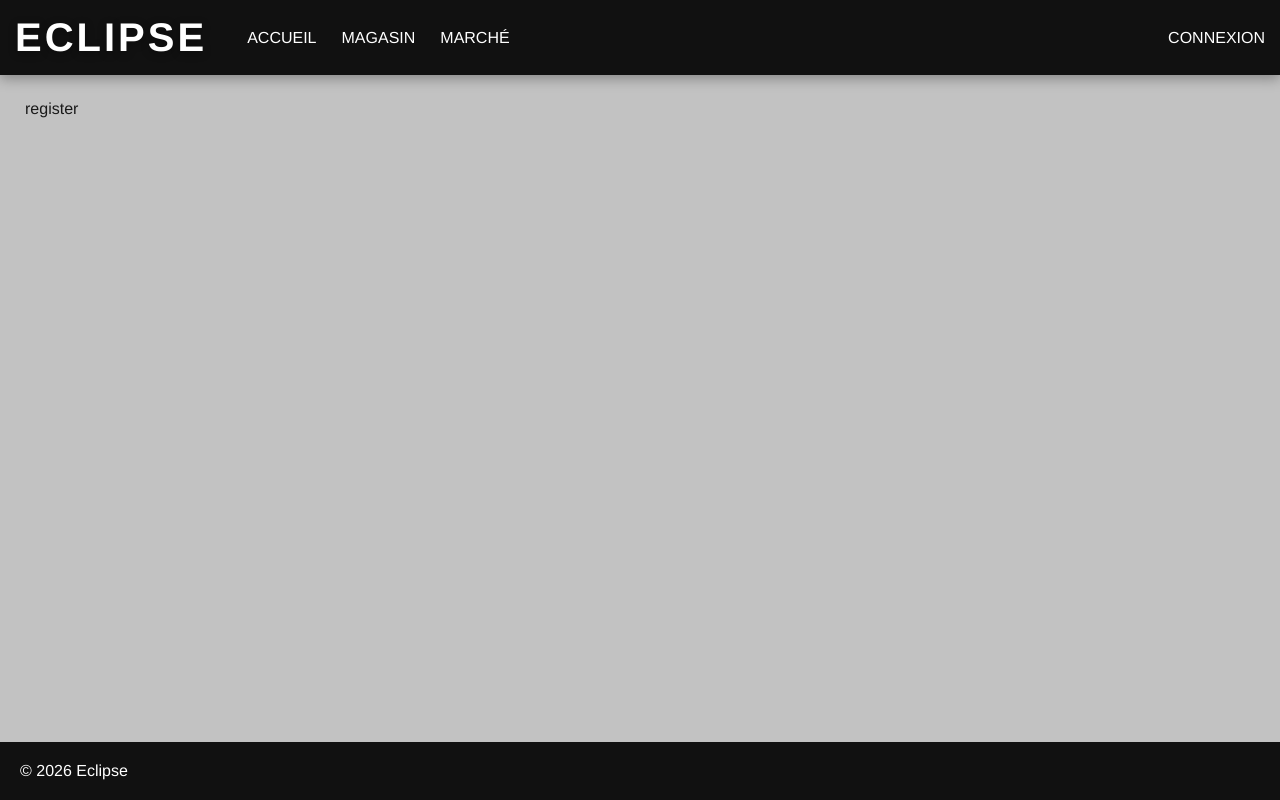
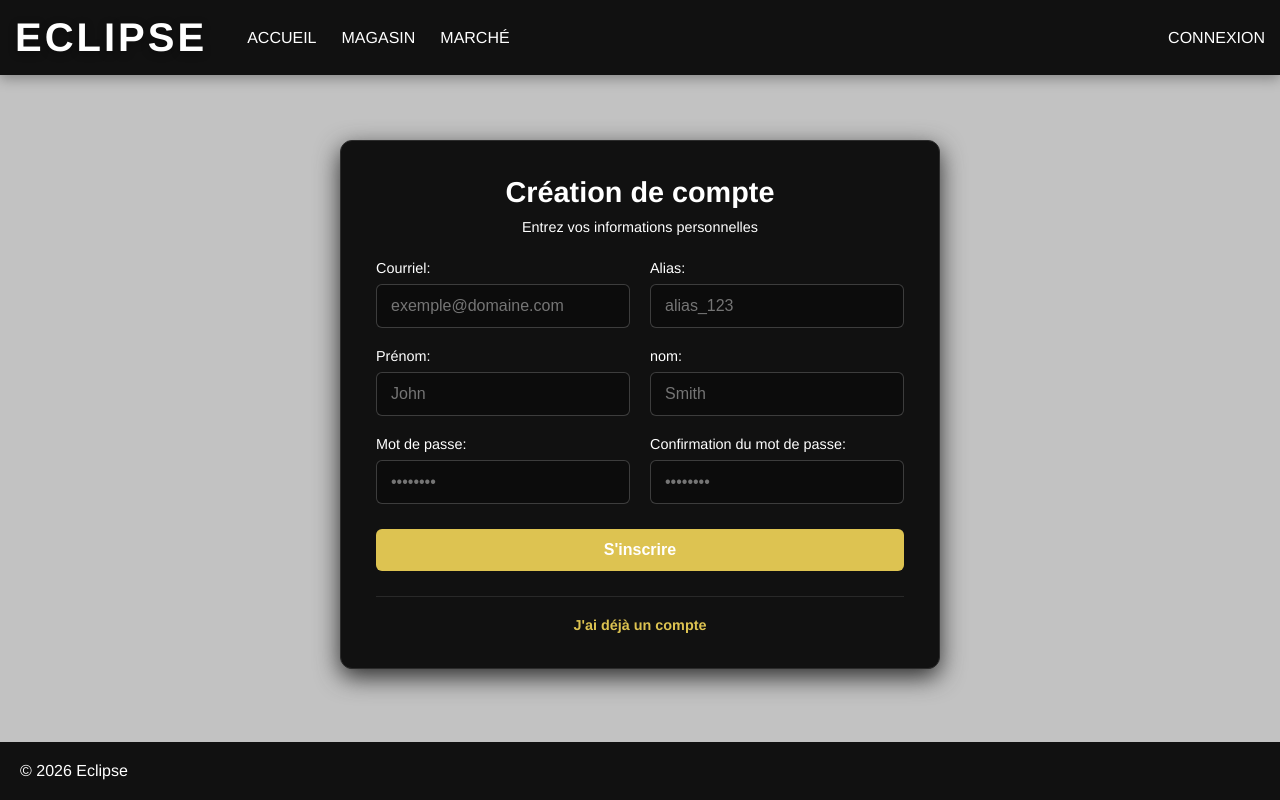
Before and after one commit to alexbed98/eclipse, a React (Vite) app: page /register in a window 1280 px wide. Built offline with nearby package versions, Linux system fonts and the light colour scheme.

Commit message:
Creation de compte terminée

```diff
--- a/src/css/auth.css
+++ b/src/css/auth.css
@@ -15,6 +15,10 @@
     max-width: 460px;
     box-shadow: 0 8px 24px var(--color-secondary-5);
     color: var(--color-white);
+}
+
+.auth-card-wide {
+    max-width: 600px;
 }
 
 .auth-card h2 {
@@ -53,6 +57,8 @@
     border: 1px solid rgba(255, 255, 255, 0.2);
     border-radius: 6px;
     padding: 12px 14px;
+    width: 100%;
+    box-sizing: border-box;
     font-size: 1rem;
     color: var(--color-white);
     outline: none;
@@ -116,3 +122,14 @@
 .auth-link:hover {
     text-decoration: underline;
 }
+
+.register-form {
+    display: grid;
+    grid-template-columns: 1fr 1fr;
+    gap: 20px;
+}
+
+.register-form .auth-error,
+.register-form .form-button {
+    grid-column: span 2;
+}
--- a/src/pages/Register.jsx
+++ b/src/pages/Register.jsx
@@ -4,10 +4,148 @@ import { useAuth } from '../context/AuthContext';
 import '../css/auth.css'
 
 function Register() {
+    const [email, setEmail] = useState('');
+    const [alias, setAlias] = useState('');
+    const [lastname, setLastname] = useState('');
+    const [firstname, setFirstname] = useState('');
+    const [password, setPassword] = useState('');
+    const [passwordValidate, setPasswordValidate] = useState('');
+    const [errorMessage, setErrorMessage] = useState('');
 
+    const { setPlayer } = useAuth();
+    const navigate = useNavigate();
+
+    const handleSubmit = (e) => {
+        e.preventDefault();
+        setErrorMessage('');
+
+        // Valider que les 2 mots de passe soient identiques
+        if (password != passwordValidate) {
+            setErrorMessage("Les mots de passe doivent être identiques");
+            return;
+        }
+
+        fetch('http://localhost:5000/api/register', {
+            method: 'POST',
+            headers: {
+                'Content-Type': 'application/json'
+            },
+            body: JSON.stringify({
+                alias: alias,
+                nom: lastname,
+                prenom: firstname,
+                adresse_courriel: email,
+                mot_de_passe: password
+            })
+        })
+            .then((res) => {
+                if (!res.ok) {
+                    throw new Error('Entrée(s) invalide(s)');
+                }
+                return res.json();
+            })
+            .then(() => {
+                navigate('/login');
+            })
+            .catch((err) => {
+                console.error(err);
+                setErrorMessage("Échec de la création du compte, vérifiez vos informations")
+            })
+    };
 
     return (
-        <div>register</div>
+        <div className="auth-container">
+            <div className="auth-card auth-card-wide">
+                <h2>Création de compte</h2>
+                <p className="auth-subtitle">Entrez vos informations personnelles</p>
+
+                <form onSubmit={handleSubmit} className="register-form">
+
+                    <div className="form-section">
+                        <label htmlFor="email">Courriel: </label>
+                        <input
+                            id="email"
+                            type="email"
+                            value={email}
+                            placeholder="exemple@domaine.com"
+                            onChange={(e) => setEmail(e.target.value)}
+                            required
+                        />
+                    </div>
+
+                    <div className="form-section">
+                        <label htmlFor="alias">Alias: </label>
+                        <input
+                            id="alias"
+                            type="text"
+                            value={alias}
+                            placeholder="alias_123"
+                            onChange={(e) => setAlias(e.target.value)}
+                            required
+                        />
+                    </div>
+
+                    <div className="form-section">
+                        <label htmlFor="firstname">Prénom: </label>
+                        <input
+                            id="firstname"
+                            type="text"
+                            value={firstname}
+                            placeholder="John"
+                            onChange={(e) => setFirstname(e.target.value)}
+                            required
+                        />
+                    </div>
+
+                    <div className="form-section">
+                        <label htmlFor="lastname">nom: </label>
+                        <input
+                            id="lastname"
+                            type="text"
+                            value={lastname}
+                            placeholder="Smith"
+                            onChange={(e) => setLastname(e.target.value)}
+                            required
+                        />
+                    </div>
+
+                    <div className="form-section">
+                        <label htmlFor="password">Mot de passe: </label>
+                        <input
+                            id="password"
+                            type="password"
+                            placeholder="••••••••"
+                            value={password}
+                            onChange={(e) => setPassword(e.target.value)}
+                            required
+                        />
+                    </div>
+
+                    <div className="form-section">
+                        <label htmlFor="passwordValidate">Confirmation du mot de passe: </label>
+                        <input
+                            id="passwordValidate"
+                            type="password"
+                            placeholder="••••••••"
+                            value={passwordValidate}
+                            onChange={(e) => setPasswordValidate(e.target.value)}
+                            required
+                        />
+                    </div>
+
+                    {errorMessage && <div className="auth-error">{errorMessage}</div>}
+
+                    <button type="submit" className="form-button">
+                        S'inscrire
+                    </button>
+
+                </form>
+
+                <div className="auth-footer">
+                        <Link to="/login" className="auth-link">J'ai déjà un compte</Link>
+                </div>
+            </div>
+        </div>
     );
 }
 
```
